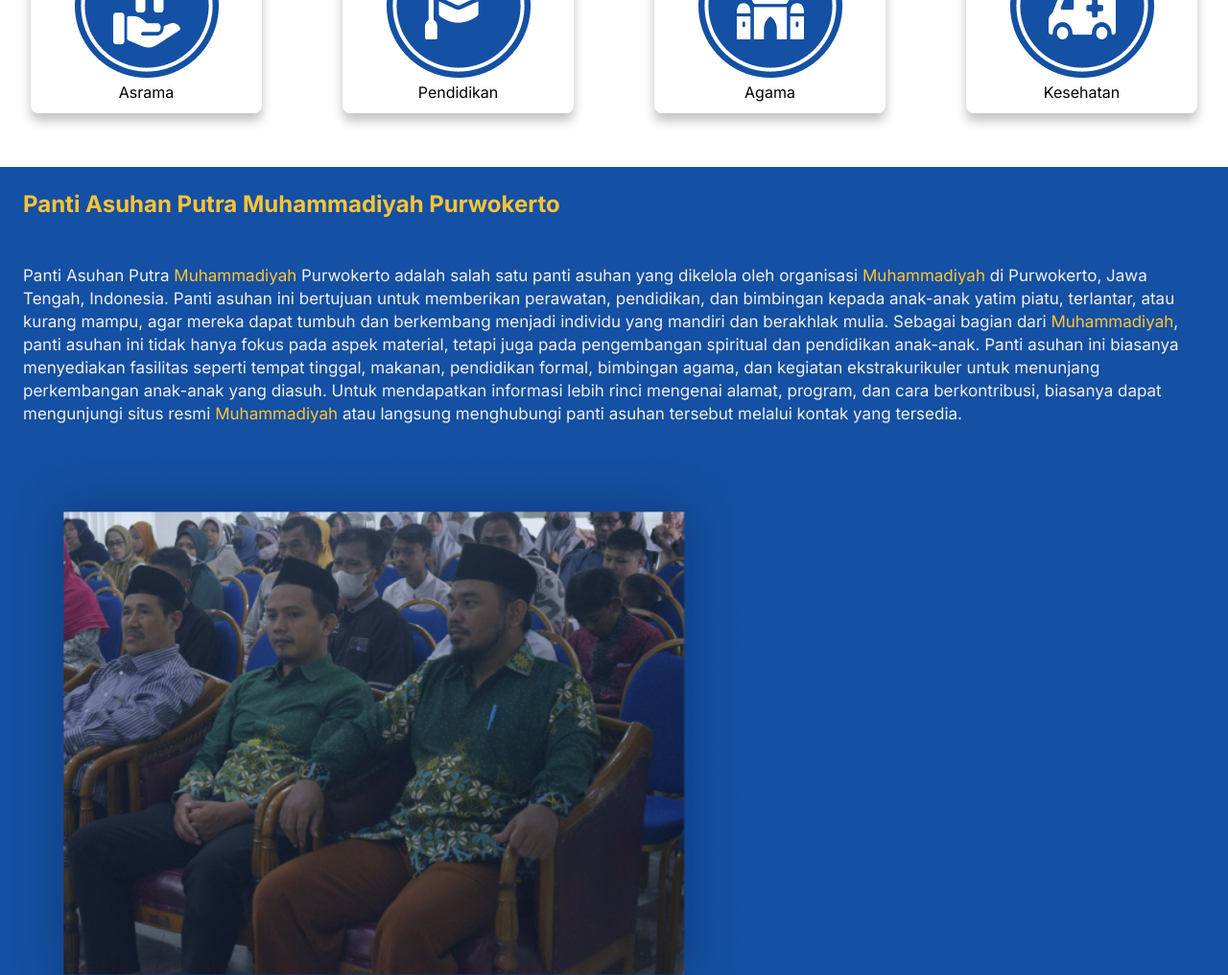
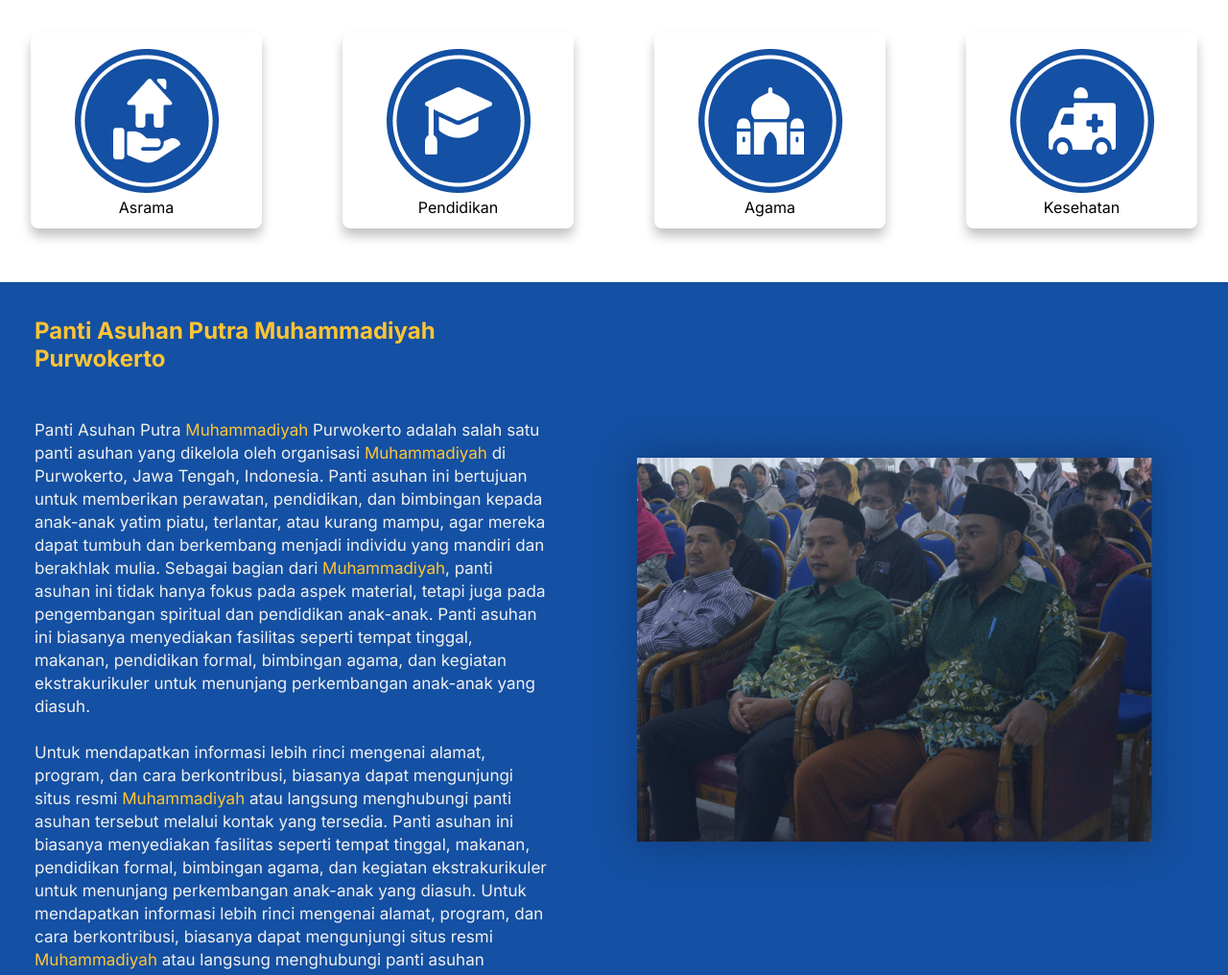
Before and after one commit to fjrRA/orphanage-web, a plain HTML site: page index.html in a window 1280 px wide. Shown: the part 842-1858 px from the top of the page at 96% size. Drawn offline with Linux system fonts and the light colour scheme.

Commit message:
styling index 992px

```diff
--- a/index.html
+++ b/index.html
@@ -92,9 +92,12 @@
     </section>
 
     <section class="profile">
+
+      <div class="profile__desc">
         <h2>Panti Asuhan Putra Muhammadiyah Purwokerto</h2>
 
-      <p>Panti Asuhan Putra <span>Muhammadiyah</span> Purwokerto adalah salah satu panti asuhan yang dikelola oleh
+        <p>
+          Panti Asuhan Putra <span>Muhammadiyah</span> Purwokerto adalah salah satu panti asuhan yang dikelola oleh
           organisasi
           <span>Muhammadiyah</span> di Purwokerto, Jawa Tengah, Indonesia. Panti asuhan ini bertujuan untuk memberikan
           perawatan,
@@ -105,11 +108,23 @@
           tidak hanya fokus pada aspek material, tetapi juga pada pengembangan spiritual dan pendidikan anak-anak. Panti
           asuhan ini biasanya menyediakan fasilitas seperti tempat tinggal, makanan, pendidikan formal, bimbingan agama,
           dan
+          kegiatan ekstrakurikuler untuk menunjang perkembangan anak-anak yang diasuh.
+          <br>
+          <br>
+          Untuk mendapatkan informasi lebih
+          rinci mengenai alamat, program, dan cara berkontribusi, biasanya dapat mengunjungi situs resmi
+          <span>Muhammadiyah</span> atau
+          langsung menghubungi panti asuhan tersebut melalui kontak yang tersedia.
+          Panti
+          asuhan ini biasanya menyediakan fasilitas seperti tempat tinggal, makanan, pendidikan formal, bimbingan agama,
+          dan
           kegiatan ekstrakurikuler untuk menunjang perkembangan anak-anak yang diasuh. Untuk mendapatkan informasi lebih
           rinci mengenai alamat, program, dan cara berkontribusi, biasanya dapat mengunjungi situs resmi
           <span>Muhammadiyah</span> atau
           langsung menghubungi panti asuhan tersebut melalui kontak yang tersedia.
         </p>
+
+      </div>
       <img src="assets/images/bg_profile.png" alt="">
     </section>
 
@@ -131,7 +146,8 @@
         </ol>
         <h3>Daya Tampung</h3>
         <p>
-          Panti Asuhan Putra Muhammadiyah Purwokerto mampu menampung 40 anak asuh, Anak asuh yang mendiami asrama putra
+          Panti Asuhan Putra Muhammadiyah Purwokerto mampu menampung 40 anak asuh, Anak asuh yang mendiami asrama
+          putra
           saat ini berjumlah 36 anak (90%)
         </p>
       </div>
--- a/styles/style.css
+++ b/styles/style.css
@@ -193,18 +193,18 @@
   margin-bottom: 32px;
 }
 
-.profile>h2 {
+.profile>.profile__desc>h2 {
   color: #FFC436;
   padding: 24px;
 }
 
-.profile p {
+.profile .profile__desc>p {
   line-height: 24px;
   font-size: 17px;
   padding: 24px;
 }
 
-.profile p>span {
+.profile .profile__desc>p>span {
   color: #FFC436;
 }
 
@@ -440,7 +440,7 @@
   /* Profile */
   .profile>img {
     width: 100%;
-    max-width: 780px;
+    max-width: 990px;
     margin-bottom: 12px;
   }
 
@@ -449,8 +449,9 @@
     padding: 24px;
     margin: 0 auto;
     width: 100%;
-    max-width: 780px;
+    max-width: 1190px;
     height: auto;
+    object-fit: cover;
   }
 
   /* Program & Facility */
@@ -523,11 +524,12 @@
   }
 
   /* Footer */
-  footer>.footer__address-contact {
+  footer {
     display: flex;
     align-items: center;
     justify-content: center;
     justify-items: center;
+    gap: 10px;
   }
 
   footer .footer__address {
@@ -537,9 +539,9 @@
   }
 
   footer>.footer__map {
-    height: 400px;
+    height: 300px;
     width: 100%;
-    max-width: 1250px;
+    max-width: 500px;
   }
 }
 
@@ -557,6 +559,23 @@
     width: 100%;
     max-width: 700px;
     margin-bottom: 48px;
+  }
+
+  /* Profile */
+  .profile {
+    display: flex;
+    align-items: flex-start;
+    justify-content: center;
+  }
+
+  .profile>img {
+    width: 100%;
+    max-width: 500px;
+    margin-bottom: 12px;
+    padding: 12px;
+    height: 900px;
+    object-fit: cover;
+    object-position: center;
   }
 }
 
@@ -630,4 +649,42 @@
     position: absolute;
     z-index: -1;
   }
+
+  /* Hero */
+  .hero-section {
+    height: 90vh;
+  }
+
+  .hero-offer>span {
+    margin: 32px 0;
+  }
+
+  .hero-section>.hero-offer>h1 {
+    font-size: 58px;
+    width: 100%;
+    max-width: 750px;
+    margin-bottom: 48px;
+  }
+
+  /* Profile */
+  .profile {
+    display: flex;
+    align-items: flex-start;
+    justify-content: center;
+    align-items: center;
+    padding: 12px;
+  }
+
+  .profile__desc {
+    width: 100%;
+    max-width: 900px;
+  }
+
+  .profile>img {
+    width: 100%;
+    max-width: 700px;
+    height: auto;
+    object-fit: cover;
+    object-position: center;
+  }
 }
```
Lines whose indentation alone changed are shown as unchanged.
